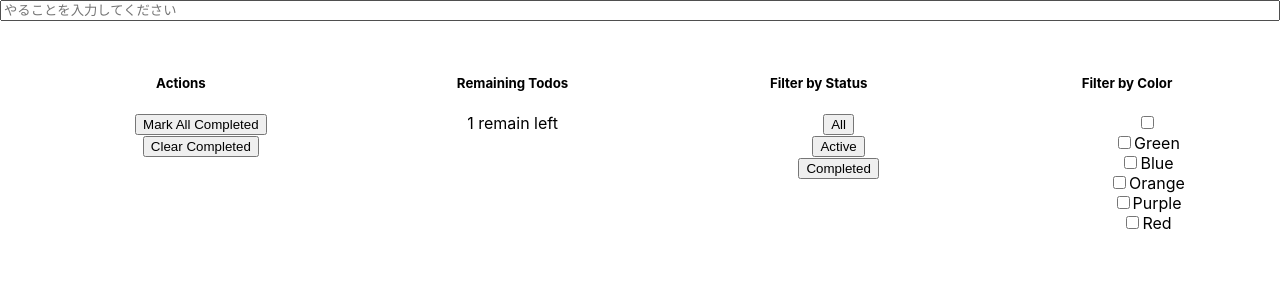
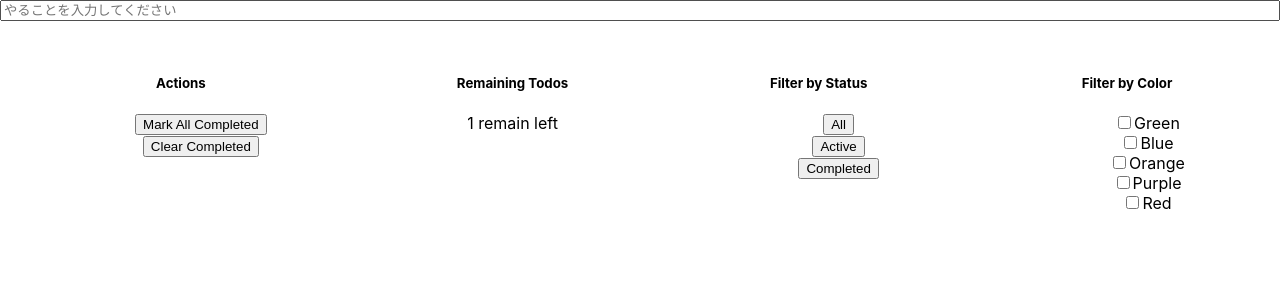
Before and after one commit to kazokmr/project-frontend-dev-process, a React (Create React App) app: page / in a window 1280 px wide. Shown: the top 300 px of the page. Built offline with nearby package versions, Linux system fonts and the light colour scheme.

Commit message:
ColorフィルターでNoneが表示されないようにしました

```diff
--- a/src/todo/operating/ColorFilter.tsx
+++ b/src/todo/operating/ColorFilter.tsx
@@ -1,4 +1,4 @@
-import { TodoColor, TodoColors } from "../model/filter/TodoColors";
+import { TODO_COLOR, TodoColor, TodoColors } from "../model/filter/TodoColors";
 import { capitalize } from "../model/filter/StringCapitalization";
 
 const ColorFilter = ({ curColors }: { curColors?: Array<TodoColor> }) => {
@@ -6,7 +6,8 @@ const ColorFilter = ({ curColors }: { curColors?: Array<TodoColor> }) => {
     <div>
       <h5>Filter by Color</h5>
       <ul>
-        {TodoColors.map((color) => (
+        {TodoColors.filter((color) => color !== TODO_COLOR.None).map(
+          (color) => (
             <li key={color}>
               <label>
                 <input
@@ -18,7 +19,8 @@ const ColorFilter = ({ curColors }: { curColors?: Array<TodoColor> }) => {
                 {capitalize(color)}
               </label>
             </li>
-        ))}
+          )
+        )}
       </ul>
     </div>
   );
```
Also changed, not shown: 1 other file (tests, documents, lock files or other folders). Lines whose indentation alone changed are shown as unchanged.
